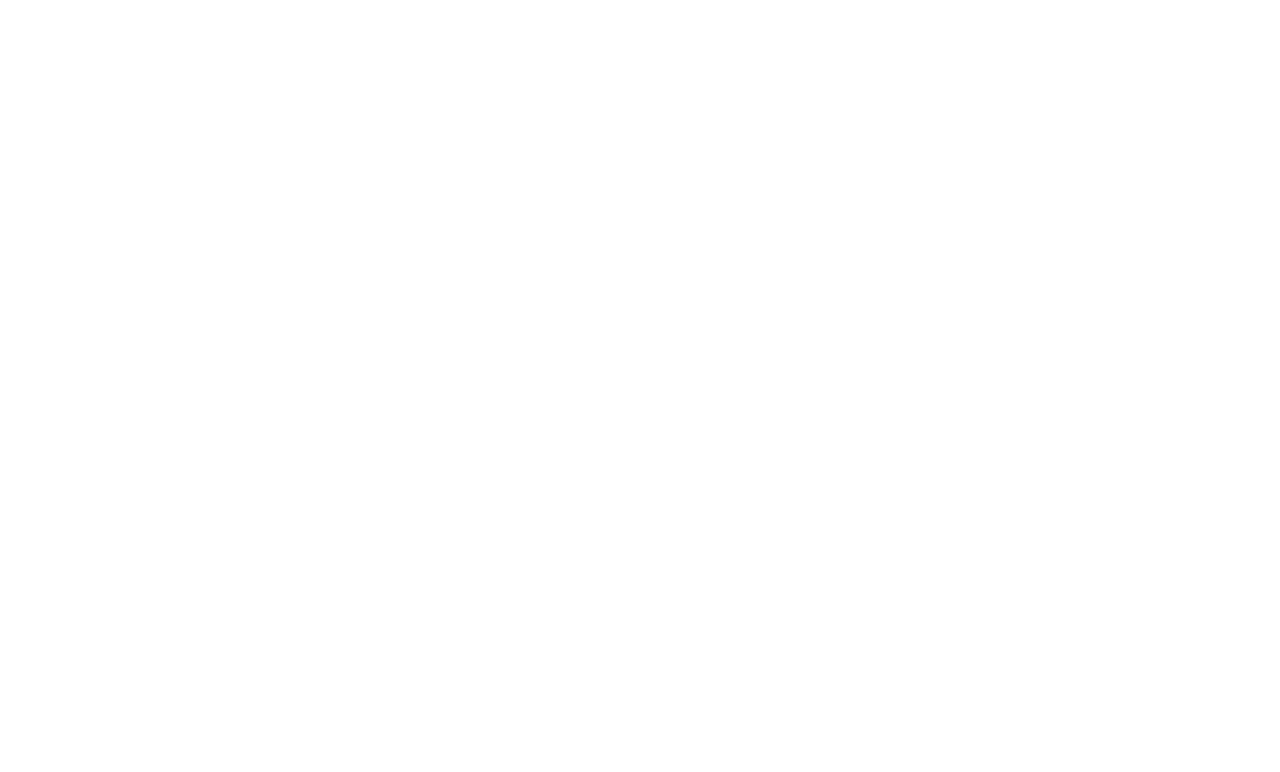
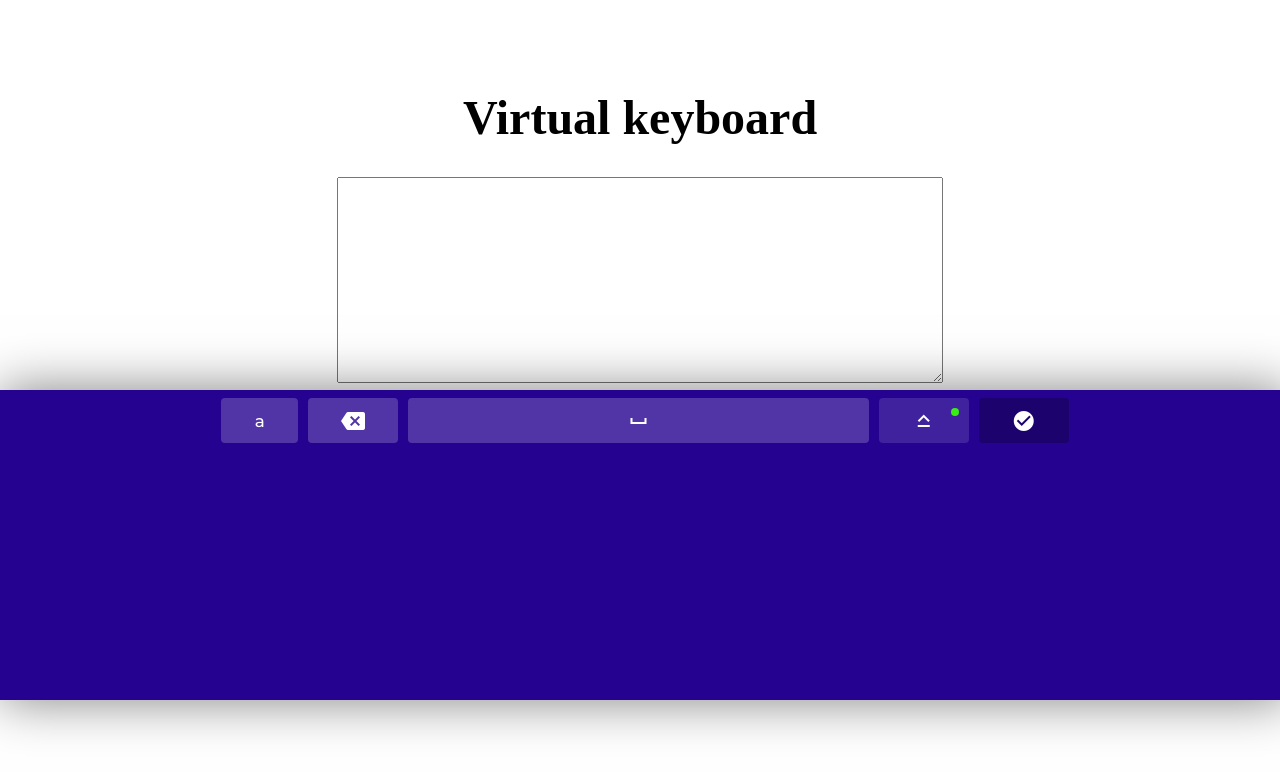
Before and after one commit to ella-kadriaeva/virtual-keyboard, a website: page index.html in a window 1280 px wide. Drawn offline with Linux system fonts and the light colour scheme.

Commit message:
feat: add styles of buttons

```diff
--- a/index.html
+++ b/index.html
@@ -5,10 +5,33 @@
     <meta http-equiv="X-UA-Compatible" content="IE=edge">
     <meta name="viewport" content="width=device-width, initial-scale=1.0">
     <link rel="stylesheet" href="./keyboard/style.css" />
+    <link href="https://fonts.googleapis.com/css2?family=Material+Icons" rel="stylesheet">
+    <link href="https://fonts.googleapis.com/css2?family=Montserrat:wght@500&family=Roboto&display=swap" rel="stylesheet">
     <title>Virtual keyboard</title>
 </head>
 <body>
-    <div id="keyboard"></div>
+
+    <div class="keyboard__meta">
+        <h1>Virtual keyboard</h1>
+        <textarea class="textarea"></textarea>
+    </div>
+    <div class="keyboard">
+        <div class="keyboard__list">
+            <button type="button" class="keyboard__item">a</button>
+            <button type="button" class="keyboard__item keyboard__item_wide">
+                <i class="material-icons">backspace</i>
+            </button>
+            <button type="button" class="keyboard__item keyboard__item_extrawide">
+                <i class="material-icons">space_bar</i>
+            </button>
+             <button type="button" class="keyboard__item keyboard__item_wide keyboard__item_activatable keyboard__item_active">
+                <i class="material-icons">keyboard_capslock</i>
+            </button>
+             <button type="button" class="keyboard__item keyboard__item_wide keyboard__item_dark">
+                <i class="material-icons">check_circle</i>
+            </button>
+        </div>
+    </div>
     <script defer src="./keyboard/script.js"></script>
 </body>
 </html>
--- a/keyboard/style.css
+++ b/keyboard/style.css
@@ -0,0 +1,85 @@
+.keyboard__meta {
+  align-items: center;
+  text-align: center;
+  padding-top: 50px;
+  font-size: 24px;
+}
+
+.textarea {
+  width: 600px;
+  height: 200px;
+}
+
+.textarea:focus {
+  outline: none;
+  border: 2px solid #250290;
+}
+
+.keyboard {
+  font-family: 'Roboto', sans-serif;
+  font-weight: 400;
+  position: fixed;
+  left: 0;
+  bottom: 100px;
+  width: 100%;
+  padding: 5px;
+  background-color: #250290;
+  box-shadow: 0 0 50px rgba(0, 0, 0, 0.5);
+  user-select: none;
+  height: 300px;
+}
+
+.keyboard__list {
+  text-align: center;
+}
+.keyboard__item {
+  font-family: 'Montserrat', sans-serif;
+  font-weight: 500;
+  height: 45px;
+  width: 6%;
+  max-width: 90px;
+  margin: 3px;
+  border-radius: 4px;
+  border: none;
+  background-color:rgba(255, 255, 255, 0.2);
+  color: #ffffff;
+  font-size: 1.05rem;
+  outline: none;
+  cursor: pointer;
+  display: inline-flex;
+  align-items: center;
+  justify-content: center;
+  vertical-align: top;
+  padding: 0;
+  position: relative;
+}
+
+.keyboard__item_active {
+  background-color:rgba(255, 255, 255, 0.12);
+}
+
+.keyboard__item_wide {
+  width: 12%
+}
+
+.keyboard__item_extrawide {
+  width: 36%;
+  max-width: 500px;
+}
+.keyboard__item_activatable::after {
+  content: '';
+  top: 10px;
+  right: 10px;
+  position: absolute;
+  width: 8px;
+  height: 8px;
+  border-radius: 50%;
+  background-color:  rgba(0, 0, 0, 0.5);
+}
+
+.keyboard__item_active::after {
+  background-color: #38ee13;
+}
+.keyboard__item_dark {
+  background-color:  rgba(0, 0, 0, 0.25);
+}
```
